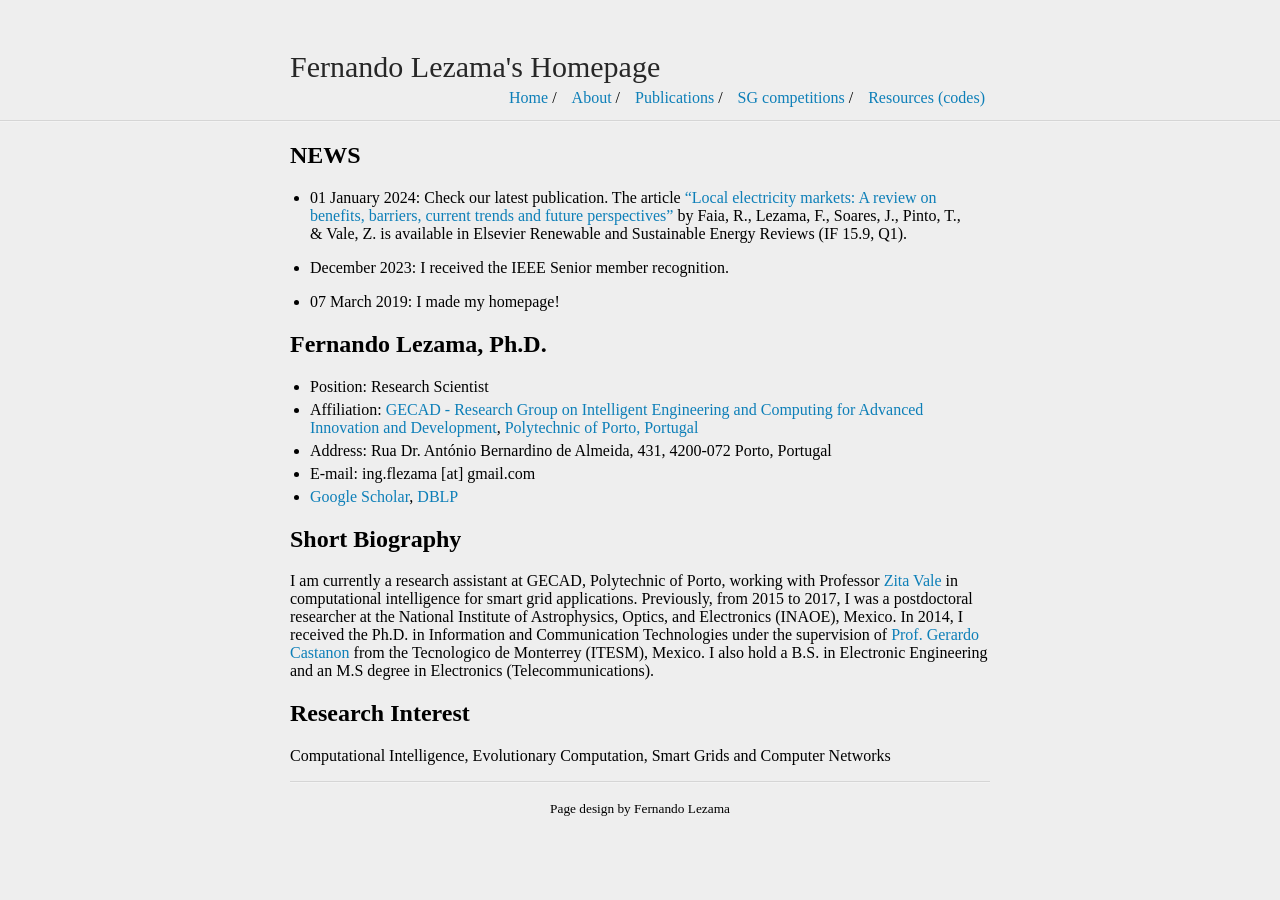
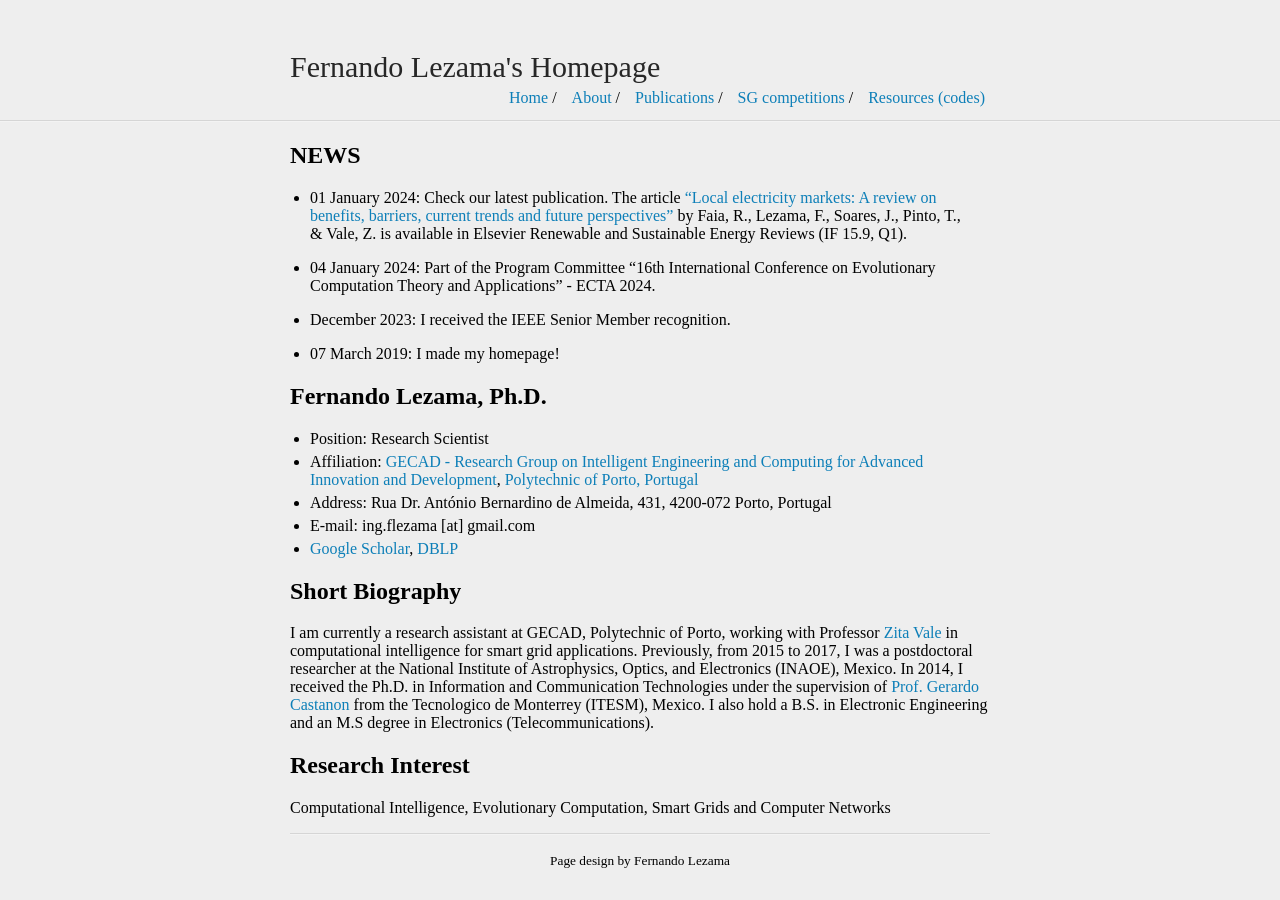
Before and after one commit to fernandolezama/fernandolezama.github.io, a Jekyll site: the page built from index.md, in a window 1280 px wide. Built offline with Jekyll 4.4.1, drawn with Linux system fonts in a browser that asks for light colours.

Commit message:
Update index.md

```diff
--- a/index.md
+++ b/index.md
@@ -7,7 +7,9 @@ title: Fernando Lezama's Homepage
 ## NEWS
 * 01 January 2024: Check our latest publication. The article [“Local electricity markets: A review on benefits, barriers, current trends and future perspectives”](https://www.sciencedirect.com/science/article/pii/S136403212300864X) by Faia, R., Lezama, F., Soares, J., Pinto, T., & Vale, Z. is available in Elsevier Renewable and Sustainable Energy Reviews (IF 15.9, Q1).
 
-* December 2023: I received the IEEE Senior member recognition.
+* 04 January 2024: Part of the Program Committee “16th International Conference on Evolutionary Computation Theory and Applications” - ECTA 2024.
+
+* December 2023: I received the IEEE Senior Member recognition.
 
 
 {% comment %}
```
